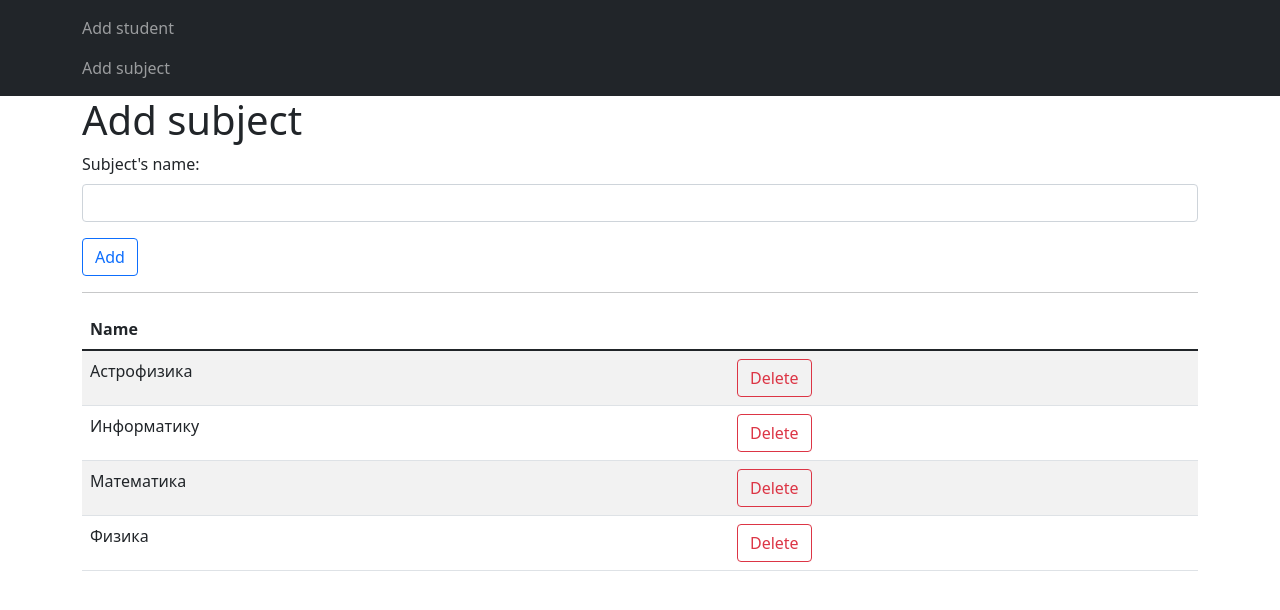
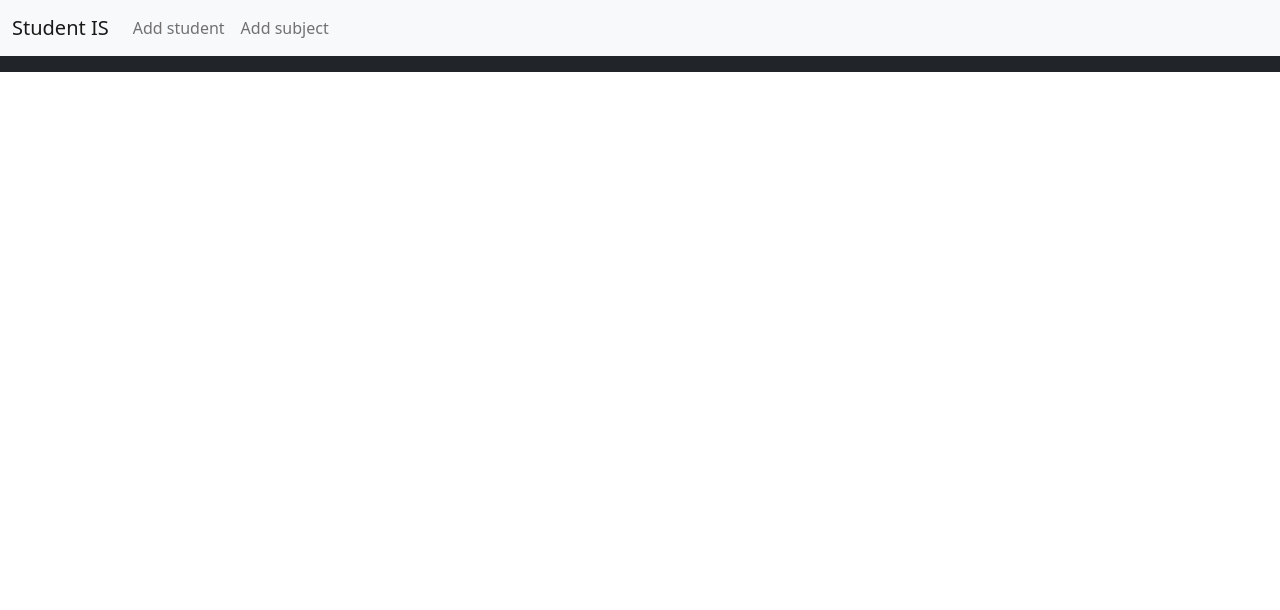
Before and after one commit to rik-code/flask_project_2, a Flask app: page /add-subject in a window 1280 px wide. Shown: the top 610 px of the page. Run offline with Flask 2, Linux system fonts and the light colour scheme; data comes from the database, SQL or seed files in the repository.

Commit message:
Adding new menu

```diff
--- a/templates/base.html
+++ b/templates/base.html
@@ -1,15 +1,22 @@
-<!DOCTYPE html>
 <html lang="en">
 <head>
     <meta charset="UTF-8">
+    <meta name="viewport" content="width=device-width, initial-scale=1">
     <title>Students Information System</title>
-    <link href="https://cdn.jsdelivr.net/npm/bootstrap@5.1.3/dist/css/bootstrap.min.css" rel="stylesheet" integrity="sha384-1BmE4kWBq78iYhFldvKuhfTAU6auU8tT94WrHftjDbrCEXSU1oBoqyl2QvZ6jIW3" crossorigin="anonymous">
+    <link href="https://cdn.jsdelivr.net/npm/bootstrap@5.1.3/dist/css/bootstrap.min.css" rel="stylesheet"
+          integrity="sha384-1BmE4kWBq78iYhFldvKuhfTAU6auU8tT94WrHftjDbrCEXSU1oBoqyl2QvZ6jIW3" crossorigin="anonymous">
 </head>
 <body>
 
-<nav class="navbar navbar-dark bg-dark">
-    <div class="container">
-        <ul class="navbar-nav">
+<nav class="navbar navbar-expand-lg navbar-light bg-light">
+    <div class="container-fluid">
+        <a class="navbar-brand" href="{{ url_for('index') }}">Student IS</a>
+        <button class="navbar-toggler" type="button" data-bs-toggle="collapse" data-bs-target="#navbarSupportedContent"
+                aria-controls="navbarSupportedContent" aria-expanded="false" aria-label="Toggle navigation">
+            <span class="navbar-toggler-icon"></span>
+        </button>
+        <div class="collapse navbar-collapse" id="navbarSupportedContent">
+            <ul class="navbar-nav me-auto mb-2 mb-lg-0">
                 <li class="nav-item">
                     <a class="nav-link" href="{{ url_for('add_student') }}">Add student</a>
                 </li>
@@ -18,12 +25,9 @@
                 </li>
             </ul>
         </div>
+    </div>
 </nav>
 
+<nav class="navbar navbar-dark bg-dark">
     <div class="container">
-    {% block content %}{% endblock %}
-</div>
-
-<script src="https://cdn.jsdelivr.net/npm/bootstrap@5.1.3/dist/js/bootstrap.bundle.min.js" integrity="sha384-ka7Sk0Gln4gmtz2MlQnikT1wXgYsOg+OMhuP+IlRH9sENBO0LRn5q+8nbTov4+1p" crossorigin="anonymous"></script>
-</body>
-</html>
+        <ul class="navbar-nav">
```
Lines whose indentation alone changed are shown as unchanged.
